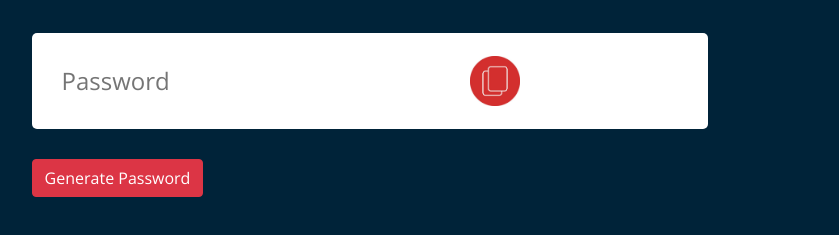
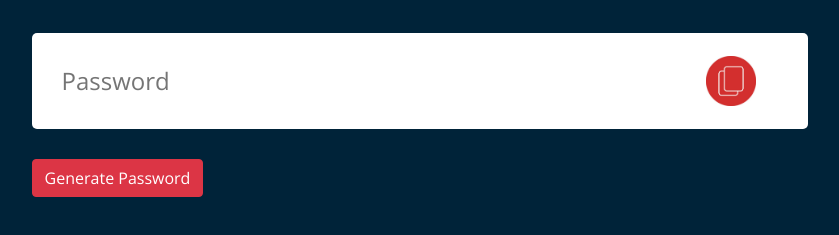
Before and after one commit to abidyousufag21/Password-Generator, a plain HTML site: page index.html in a window 1280 px wide. Shown: the part 267-502 px from the top of the page, without its empty margins (134-973 px from the left). Drawn offline with nearby package versions, Linux system fonts and the light colour scheme.

Commit message:
style css update

```diff
--- a/style.css
+++ b/style.css
@@ -15,7 +15,7 @@ body{
 .container{
     margin: 12%;
     width: 90%;
-max-width: 700px;
+max-width: 800px;
 }
 .display{
     width: 100%;
@@ -42,7 +42,7 @@ max-width: 700px;
 
 }
 .display input{
-    width: 50%;
+    width: 75%;
     padding: 15px 15px ;
     border-radius: 5px;
     border: none;
```
